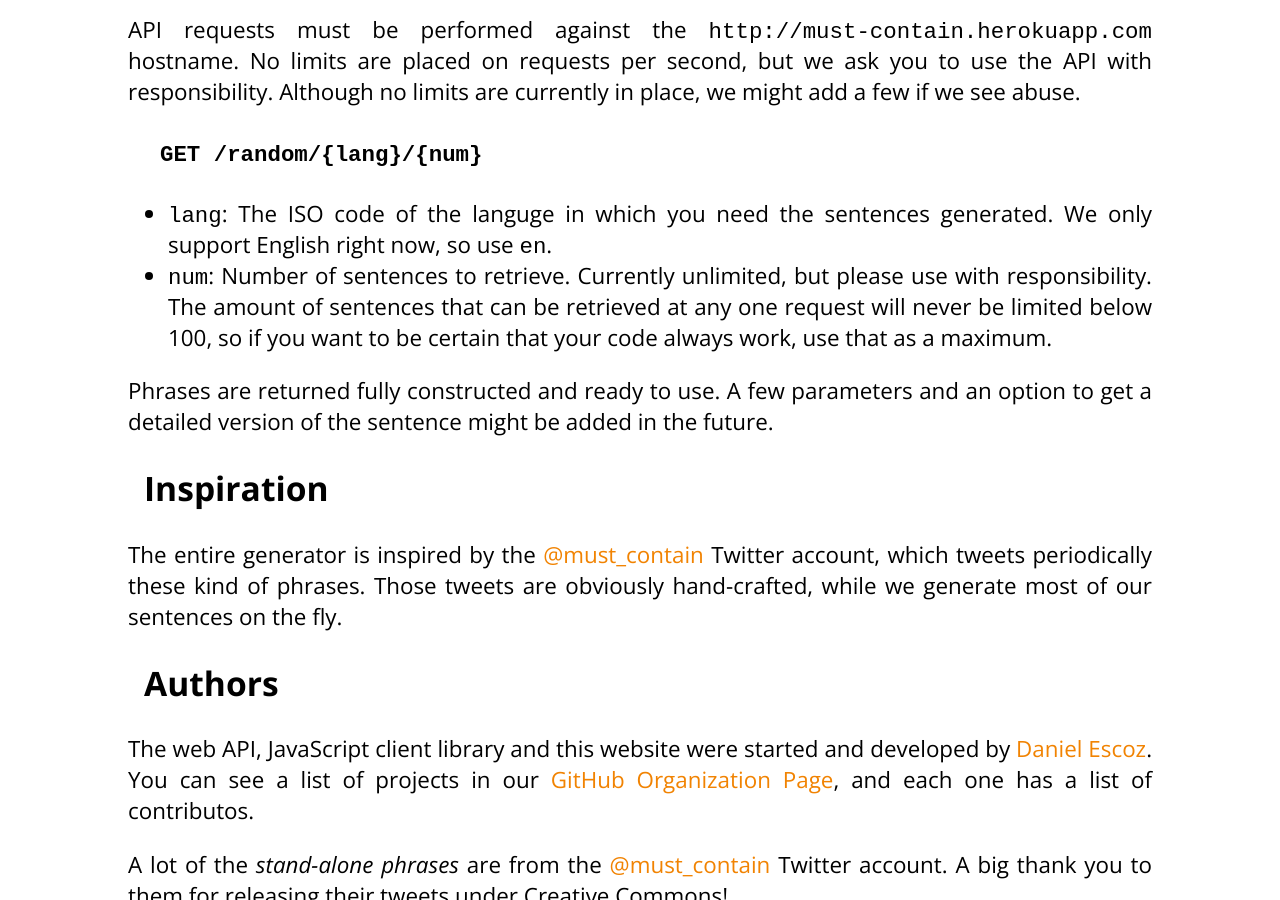
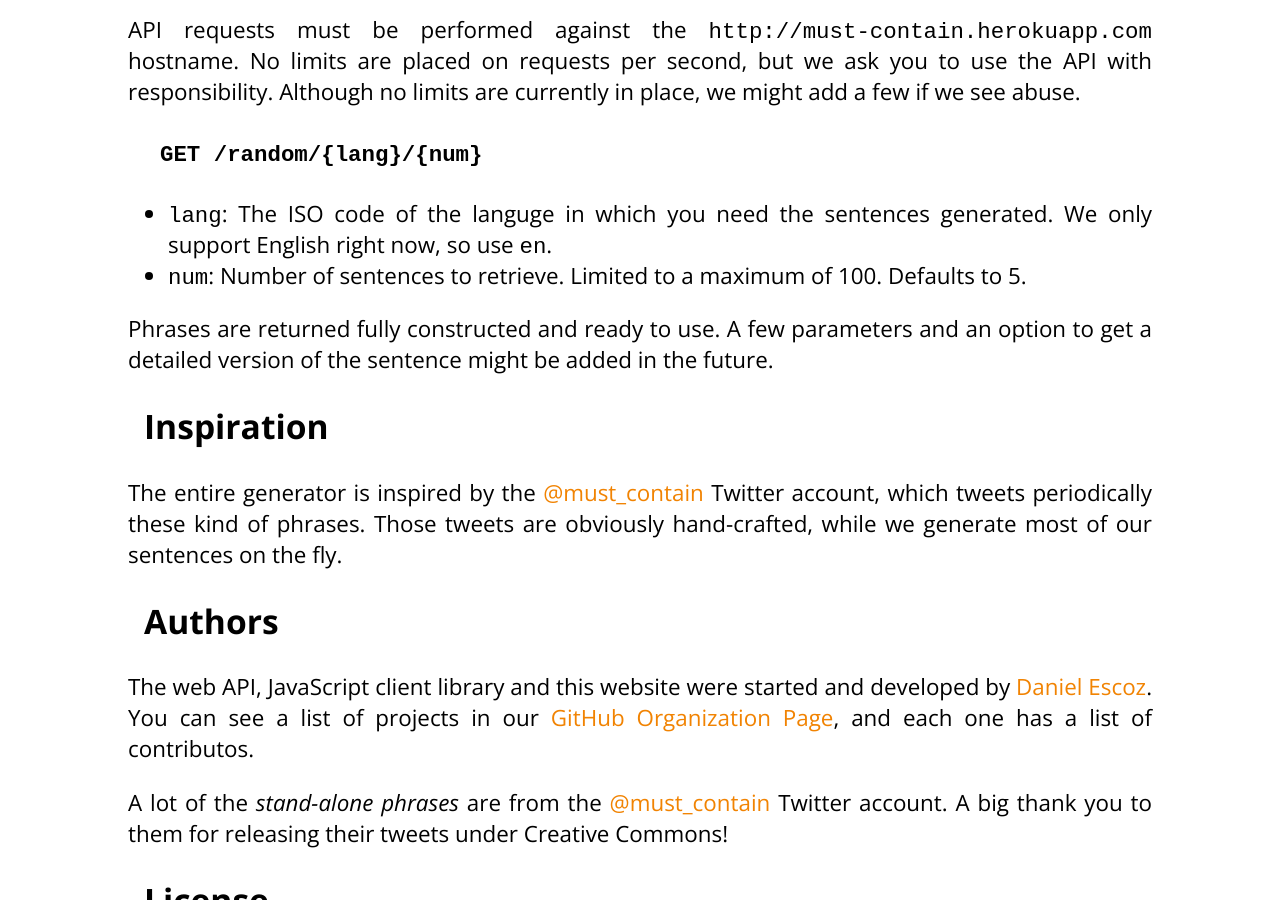
Before and after one commit to must-contain/must-contain.github.io, a Jekyll site: the page built from index.md, in a window 1280 px wide and 900 px high, scrolled down 770 px. Built offline with Jekyll 4.4.1, drawn with Linux system fonts in a browser that asks for light colours.

Commit message:
Added limit

```diff
--- a/index.md
+++ b/index.md
@@ -30,10 +30,7 @@ limits are currently in place, we might add a few if we see abuse.
 
   + `lang`: The ISO code of the languge in which you need the sentences generated.
     We only support English right now, so use `en`.
-  + `num`: Number of sentences to retrieve.  Currently unlimited, but please use with
-    responsibility.  The amount of sentences that can be retrieved at any one request will never be
-    limited below 100, so if you want to be certain that your code always work, use that as a
-    maximum.
+  + `num`: Number of sentences to retrieve.  Limited to a maximum of 100.  Defaults to 5.
 
 Phrases are returned fully constructed and ready to use.  A few parameters and an option to get a
 detailed version of the sentence might be added in the future.
```
